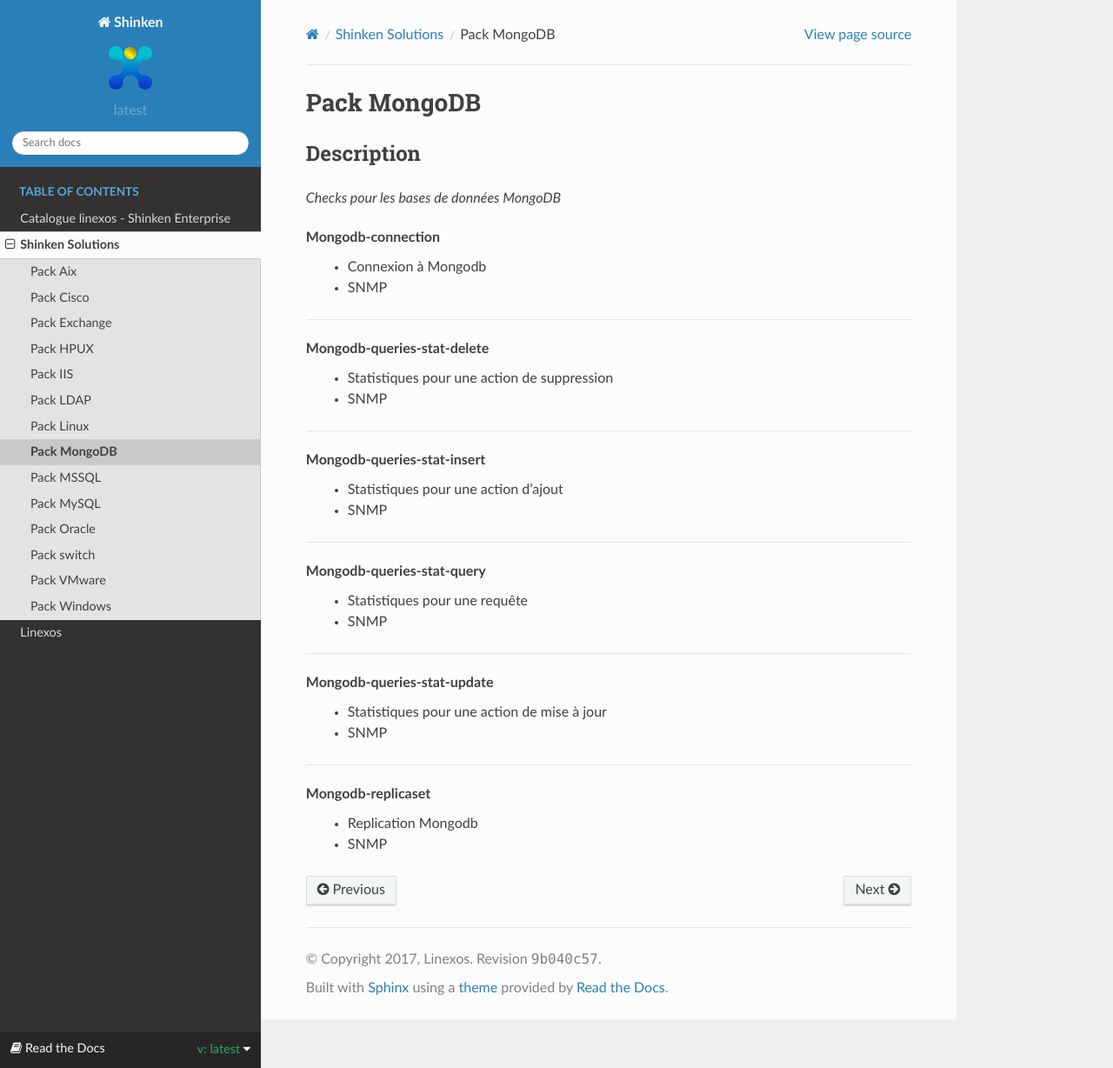
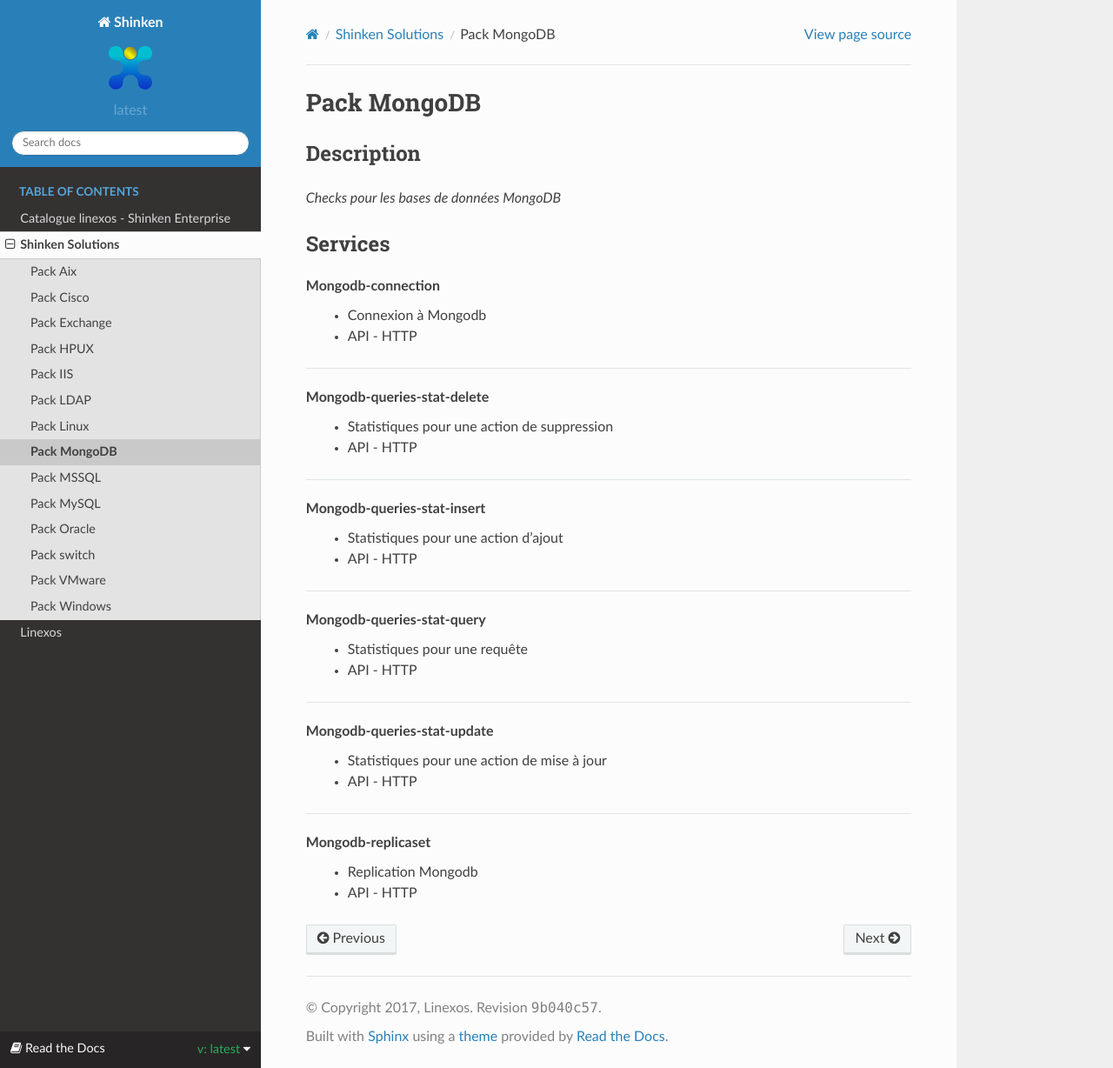
Before and after one commit to Geoglinexos/readthedocs, a Sphinx documentation site: the page built from source/shinken_solution/mongodb.rst, in a window 1280 px wide and 1228 px high. Shown: the whole window at 87% size. Built offline with Sphinx 7.4.7 and the Read the Docs theme 2.0.0, drawn with Linux system fonts in a browser that asks for light colours; pages that are not in the unit, such as notebooks, are missing from menus.

Commit message:
corrections

```diff
--- a/source/shinken_solution/mongodb.rst
+++ b/source/shinken_solution/mongodb.rst
@@ -9,39 +9,39 @@
 
 *********
 Services
-********
+*********
 
 
 Mongodb-connection
         - Connexion à Mongodb
-        - SNMP
+        - API - HTTP
 
 ~~~~~~
 
 Mongodb-queries-stat-delete
         - Statistiques pour une action de suppression
-        - SNMP
+        - API - HTTP
 
 ~~~~~~
 
 Mongodb-queries-stat-insert
         - Statistiques pour une action d'ajout
-        - SNMP
+        - API - HTTP
 
 ~~~~~~
 
 Mongodb-queries-stat-query
         - Statistiques pour une requête
-        - SNMP
+        - API - HTTP
 
 ~~~~~~
 
 Mongodb-queries-stat-update
         - Statistiques pour une action de mise à jour
-        - SNMP
+        - API - HTTP
 
 ~~~~~~
 
 Mongodb-replicaset
         - Replication Mongodb
-        - SNMP
+        - API - HTTP
```
Also changed, not shown: source/shinken_solution/mysql.rst (+5 -5 lines).
